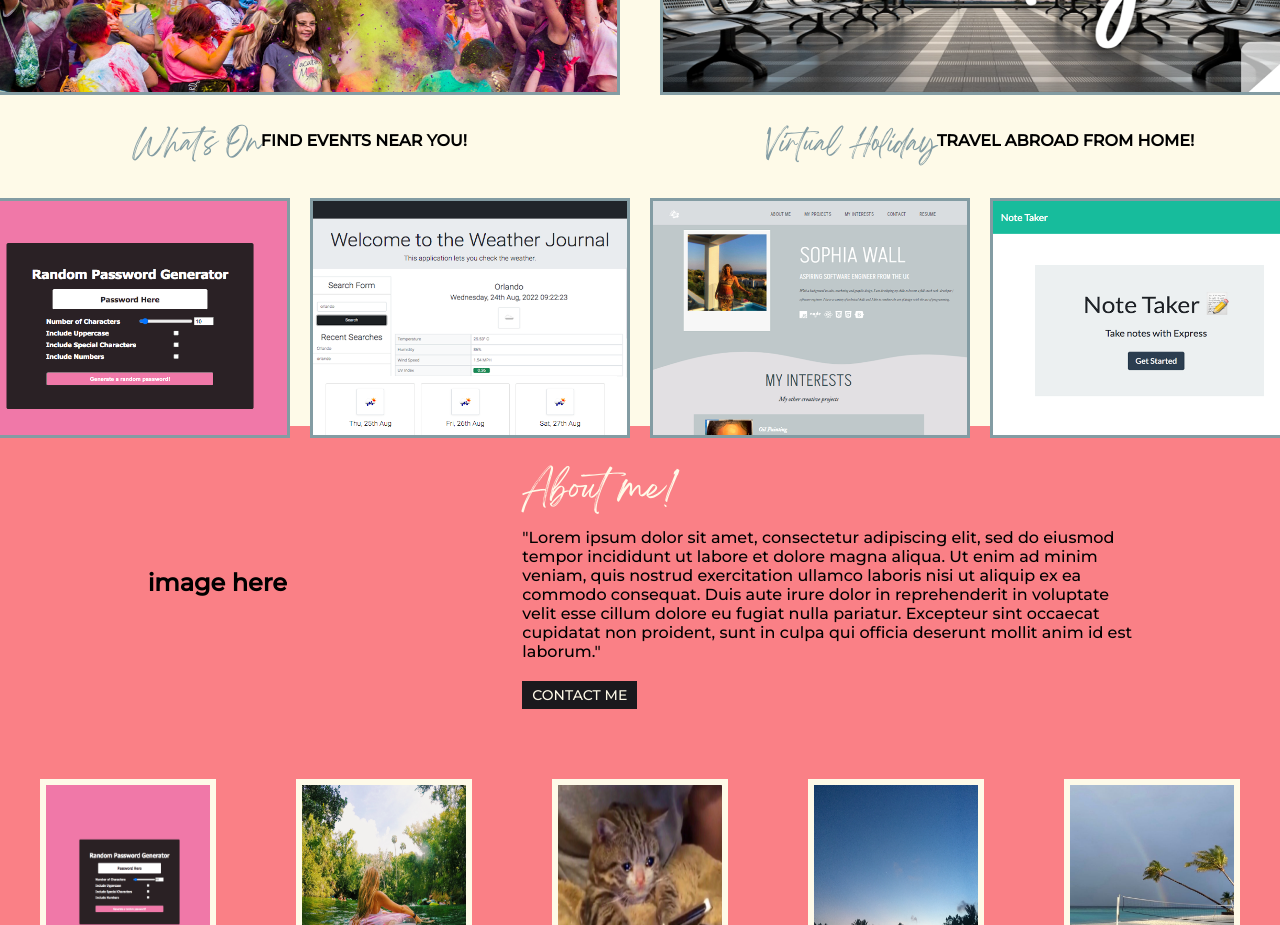
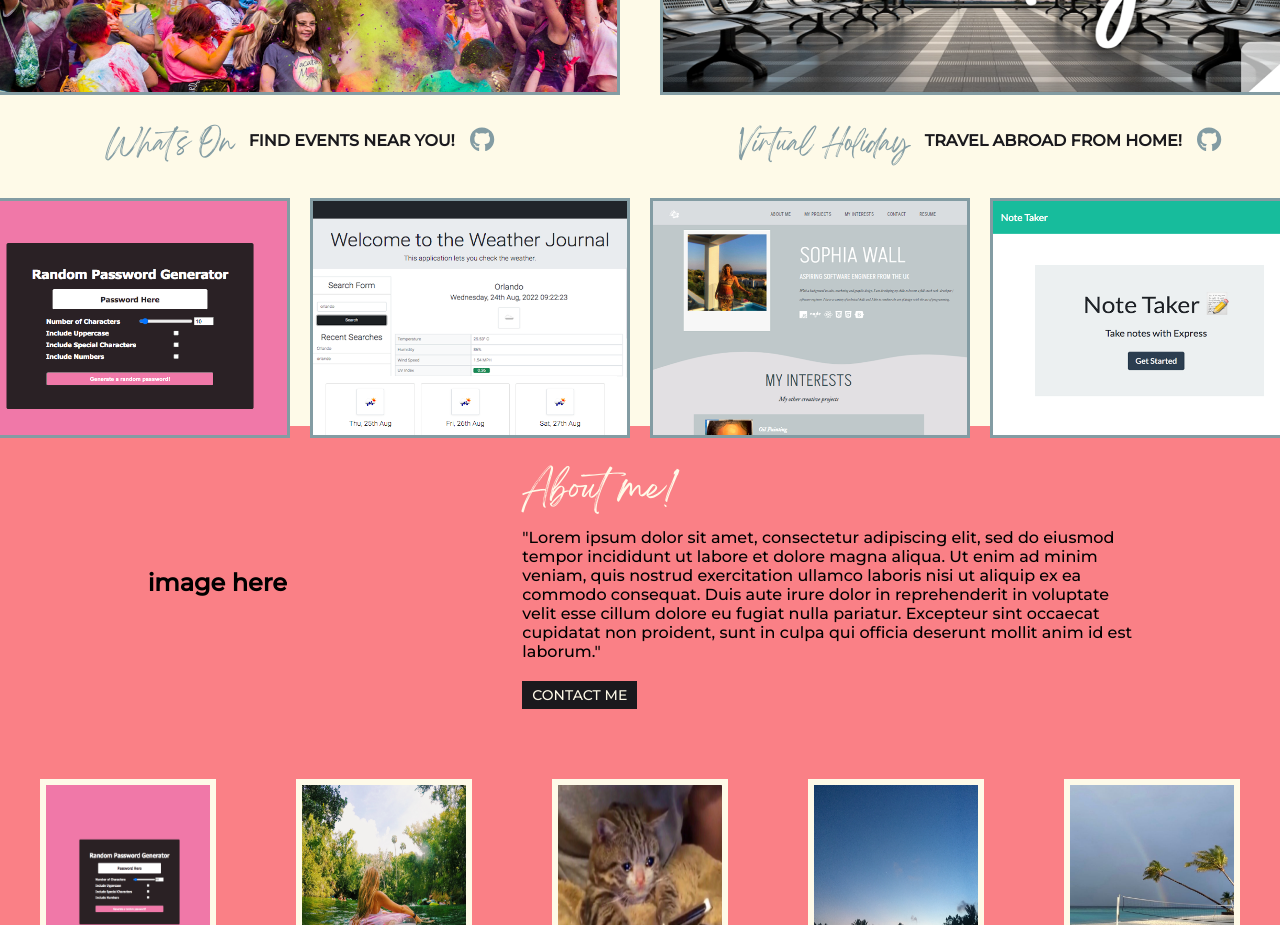
Before and after one commit to sophia4422/my-react-portfolio, a React (Create React App) app: page / in a window 1280 px wide. Shown: the part 1140-2065 px from the top of the page. Built offline with nearby package versions, Linux system fonts and the light colour scheme.

Commit message:
github links

```diff
--- a/src/App.css
+++ b/src/App.css
@@ -139,6 +139,17 @@
   margin-top: 12px;
   text-transform: uppercase;
   font-weight: bold;
+  margin-left: 15px;
+  color: var(--darkGrey);
+}
+
+.github-logo {
+  margin-top: 6px;
+  text-transform: uppercase;
+  font-weight: bold;
+  margin-left: 15px;
+  color: var(--navyBlue);
+  font-size: 25px;
 }
 
 /* CAROUSEL */
--- a/src/components/Projects.js
+++ b/src/components/Projects.js
@@ -4,6 +4,9 @@ import rpg from "../assets/images/rpg.png";
 import wj from "../assets/images/wj.png";
 import mp from "../assets/images/mp.png";
 import nt from "../assets/images/nt.png";
+import { FontAwesomeIcon } from "@fortawesome/react-fontawesome";
+import { faCoffee } from "@fortawesome/free-solid-svg-icons";
+import { faGithub } from "@fortawesome/free-brands-svg-icons";
 
 export const Projects = () => {
   return (
@@ -18,6 +21,15 @@ export const Projects = () => {
           <div className="text-container">
             <h2 className="proj-title">What's On</h2>
             <p className="proj-para">Find Events Near You!</p>
+            <a
+              href="https://github.com/talexandru1987/event-finder"
+              target="_blank"
+              alt="Github"
+              title="Github"
+              className="github-logo"
+            >
+              <FontAwesomeIcon icon={faGithub}></FontAwesomeIcon>
+            </a>
           </div>
         </div>
         <div className="project">
@@ -27,6 +39,15 @@ export const Projects = () => {
           <div className="text-container">
             <h2 className="proj-title">Virtual Holiday</h2>
             <p className="proj-para">Travel Abroad From Home!</p>
+            <a
+              href="https://github.com/C-Sim/virtual-holidayhttps://github.com/C-Sim/virtual-holiday"
+              target="_blank"
+              alt="Github"
+              title="Github"
+              className="github-logo"
+            >
+              <FontAwesomeIcon icon={faGithub}></FontAwesomeIcon>
+            </a>
           </div>
         </div>
       </div>
```
